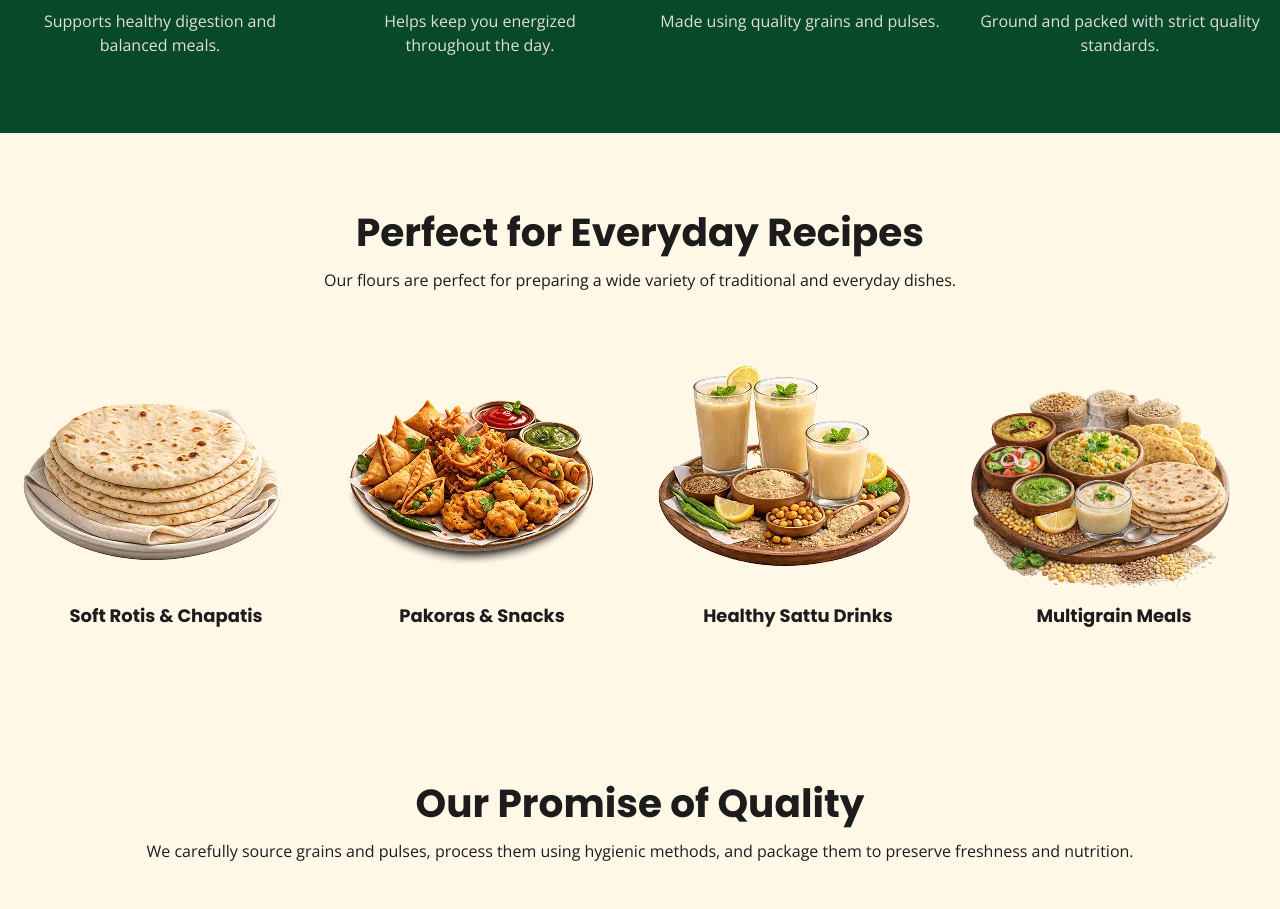
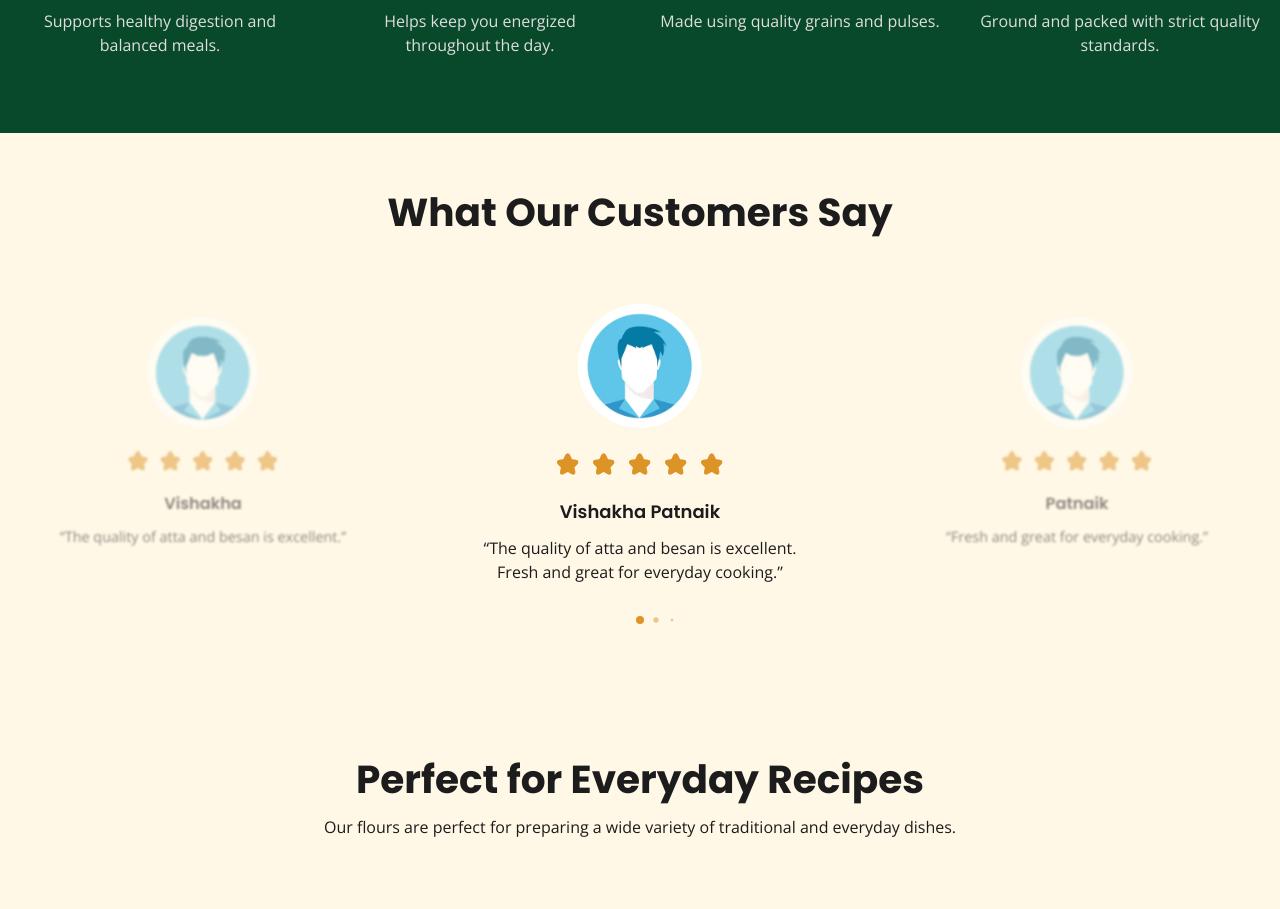
Before and after one commit to neon-lab-dev/Sampoorna-Atta-Client, a React (Vite) app: page / in a window 1280 px wide. Shown: the part 3920-4829 px from the top of the page. Built offline with nearby package versions, Linux system fonts and the light colour scheme.

Commit message:
Completed testimonial section

```diff
--- a/package.json
+++ b/package.json
@@ -19,6 +19,7 @@
     "react-redux": "^9.2.0",
     "react-router-dom": "^7.13.1",
     "redux-persist": "^6.0.0",
+    "swiper": "^12.1.2",
     "tailwind-merge": "^3.5.0"
   },
   "devDependencies": {
--- a/src/assets/index.ts
+++ b/src/assets/index.ts
@@ -11,6 +11,7 @@ import multigrainMeals from "./images/multigrain-meals.webp";
 import banner1 from "./images/banner-1.webp";
 import banner2 from "./images/banner-2.webp";
 import banner3 from "./images/banner-3.webp";
+import dummyAvatar from "./images/dummy-avatar.webp";
 
 // Icons
 
@@ -33,7 +34,8 @@ export const IMAGES = {
     multigrainMeals,
     banner1,
     banner2,
-    banner3
+    banner3,
+    dummyAvatar
 };
 
 export const ICONS = {
--- /dev/null
+++ b/src/components/shared/Testimonials/TestimonialCard.tsx
@@ -0,0 +1,39 @@
+/* eslint-disable @typescript-eslint/no-unused-vars */
+import { IMAGES } from "../../../assets";
+
+const TestimonialCard = () => {
+  return (
+    <div className="flex flex-col items-center">
+      <img src={IMAGES.dummyAvatar} alt="" className="size-31 rounded-full" />
+
+      <div className="flex items-center gap-3 justify-center mt-6">
+        {[1, 2, 3, 4, 5].map((_) => (
+          <svg
+            xmlns="http://www.w3.org/2000/svg"
+            width="24"
+            height="24"
+            viewBox="0 0 24 24"
+            fill="none"
+          >
+            <path
+              d="M13.7276 3.44418L15.4874 6.99288C15.7274 7.48687 16.3673 7.9607 16.9073 8.05143L20.0969 8.58575C22.1367 8.92853 22.6167 10.4206 21.1468 11.8925L18.6671 14.3927C18.2471 14.8161 18.0172 15.6327 18.1471 16.2175L18.8571 19.3125C19.417 21.7623 18.1271 22.71 15.9774 21.4296L12.9877 19.6452C12.4478 19.3226 11.5579 19.3226 11.0079 19.6452L8.01827 21.4296C5.8785 22.71 4.57865 21.7522 5.13859 19.3125L5.84851 16.2175C5.97849 15.6327 5.74852 14.8161 5.32856 14.3927L2.84884 11.8925C1.389 10.4206 1.85895 8.92853 3.89872 8.58575L7.08837 8.05143C7.61831 7.9607 8.25824 7.48687 8.49821 6.99288L10.258 3.44418C11.2179 1.51861 12.7777 1.51861 13.7276 3.44418Z"
+              fill="#DD9427"
+              stroke="#DD9427"
+              stroke-width="1.5"
+              stroke-linecap="round"
+              stroke-linejoin="round"
+            />
+          </svg>
+        ))}
+      </div>
+
+      <h3 className="text-lg leading-6 text-center mt-6">Vishakha Patnaik</h3>
+      <p className="font-OpenSans mt-3 text-center">
+        “The quality of atta and besan is excellent. Fresh and great for
+        everyday cooking.”
+      </p>
+    </div>
+  );
+};
+
+export default TestimonialCard;
--- /dev/null
+++ b/src/components/shared/Testimonials/Testimonials.tsx
@@ -0,0 +1,160 @@
+/* eslint-disable @typescript-eslint/ban-ts-comment */
+import { IMAGES } from "../../../assets";
+import { Swiper, SwiperSlide } from "swiper/react";
+import { Pagination } from "swiper/modules";
+
+// Import Swiper styles
+// @ts-ignore
+import "swiper/css";
+// @ts-ignore
+import "swiper/css/pagination";
+
+const Testimonials = () => {
+  const testimonials = [
+    {
+      name: "Vishakha Patnaik",
+      text: "The quality of atta and besan is excellent. Fresh and great for everyday cooking.",
+      rating: 5,
+    },
+    {
+      name: "Patnaik",
+      text: "Fresh and great for everyday cooking.",
+      rating: 5,
+    },
+    {
+      name: "Vishakha",
+      text: "The quality of atta and besan is excellent.",
+      rating: 5,
+    },
+    {
+      name: "Vishakha Patnaik",
+      text: "The quality of atta and besan is excellent. Fresh and great for everyday cooking.",
+      rating: 5,
+    },
+    {
+      name: "Patnaik",
+      text: "Fresh and great for everyday cooking.",
+      rating: 5,
+    },
+    {
+      name: "Vishakha",
+      text: "The quality of atta and besan is excellent.",
+      rating: 5,
+    },
+  ];
+
+  return (
+    <div>
+      <div className="py-14 font-Poppins text-neutral-10">
+        <h2 className="text-[39px] font-bold leading-11.75 text-center">
+          What Our Customers Say
+        </h2>
+
+        <div className="mt-12">
+          <Swiper
+            modules={[Pagination]}
+            spaceBetween={30}
+            slidesPerView={1.2}
+            centeredSlides={true}
+            loop={true}
+            pagination={{
+              clickable: true,
+              dynamicBullets: true,
+            }}
+            breakpoints={{
+              640: {
+                slidesPerView: 1.5,
+                spaceBetween: 20,
+              },
+              768: {
+                slidesPerView: 2,
+                spaceBetween: 30,
+              },
+              1024: {
+                slidesPerView: 3,
+                spaceBetween: 30,
+              },
+            }}
+            className="testimonial-swiper"
+          >
+            {testimonials.map((testimonial, index) => (
+              <SwiperSlide key={index}>
+                {({ isActive }) => (
+                  <div
+                    className={`flex flex-col items-center transition-all duration-300 ${
+                      isActive
+                        ? "scale-100 opacity-100"
+                        : "scale-90 opacity-50 blur-[1px]"
+                    }`}
+                  >
+                    <img
+                      src={IMAGES.dummyAvatar}
+                      alt={testimonial.name}
+                      className="size-31 rounded-full object-cover"
+                    />
+
+                    <div className="flex items-center gap-3 justify-center mt-6">
+                      {[1, 2, 3, 4, 5].map((star) => (
+                        <svg
+                          key={star}
+                          xmlns="http://www.w3.org/2000/svg"
+                          width="24"
+                          height="24"
+                          viewBox="0 0 24 24"
+                          fill="none"
+                        >
+                          <path
+                            d="M13.7276 3.44418L15.4874 6.99288C15.7274 7.48687 16.3673 7.9607 16.9073 8.05143L20.0969 8.58575C22.1367 8.92853 22.6167 10.4206 21.1468 11.8925L18.6671 14.3927C18.2471 14.8161 18.0172 15.6327 18.1471 16.2175L18.8571 19.3125C19.417 21.7623 18.1271 22.71 15.9774 21.4296L12.9877 19.6452C12.4478 19.3226 11.5579 19.3226 11.0079 19.6452L8.01827 21.4296C5.8785 22.71 4.57865 21.7522 5.13859 19.3125L5.84851 16.2175C5.97849 15.6327 5.74852 14.8161 5.32856 14.3927L2.84884 11.8925C1.389 10.4206 1.85895 8.92853 3.89872 8.58575L7.08837 8.05143C7.61831 7.9607 8.25824 7.48687 8.49821 6.99288L10.258 3.44418C11.2179 1.51861 12.7777 1.51861 13.7276 3.44418Z"
+                            fill="#DD9427"
+                            stroke="#DD9427"
+                            strokeWidth="1.5"
+                            strokeLinecap="round"
+                            strokeLinejoin="round"
+                          />
+                        </svg>
+                      ))}
+                    </div>
+
+                    <h3 className="text-lg leading-6 text-center mt-6 font-semibold">
+                      {testimonial.name}
+                    </h3>
+                    <p className="font-OpenSans mt-3 text-center max-w-xs">
+                      “{testimonial.text}”
+                    </p>
+                  </div>
+                )}
+              </SwiperSlide>
+            ))}
+          </Swiper>
+        </div>
+      </div>
+
+      {/* Add custom styles for Swiper pagination and blur effect */}
+      <style>{`
+        .testimonial-swiper {
+          padding: 20px 0 40px 0;
+        }
+
+        .testimonial-swiper .swiper-pagination-bullet {
+          background: #dd9427;
+          opacity: 0.5;
+        }
+
+        .testimonial-swiper .swiper-pagination-bullet-active {
+          opacity: 1;
+          background: #dd9427;
+        }
+
+        .testimonial-swiper .swiper-pagination {
+          bottom: 0;
+        }
+
+        .testimonial-swiper .swiper-slide {
+          transition: all 0.3s ease;
+        }
+      `}</style>
+    </div>
+  );
+};
+
+export default Testimonials;
--- a/src/pages/Home/Home.tsx
+++ b/src/pages/Home/Home.tsx
@@ -4,6 +4,7 @@ import OurPromiseOfQuality from "../../components/HomePage/OurPromiseOfQuality/O
 import PerfectEverydayRecipes from "../../components/HomePage/PerfectEverydayRecipes/PerfectEverydayRecipes";
 import PopularProducts from "../../components/HomePage/PopularProducts/PopularProducts";
 import CTA from "../../components/shared/CTA/CTA";
+import Testimonials from "../../components/shared/Testimonials/Testimonials";
 import WhySampoorna from "../../components/shared/WhySampoorna/WhySampoorna";
 
 const Home = () => {
@@ -13,6 +14,7 @@ const Home = () => {
             <OurFlourRange/>
             <PopularProducts/>
             <WhySampoorna/>
+            <Testimonials/>
             <PerfectEverydayRecipes/>
             <OurPromiseOfQuality/>
             <CTA/>
```
Also changed, not shown: src/assets/images/dummy-avatar.webp (added), 1 other file (tests, documents, lock files or other folders).
